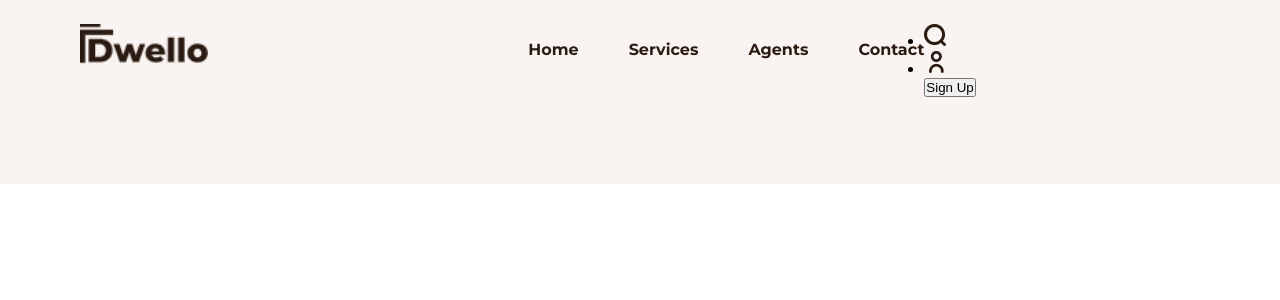
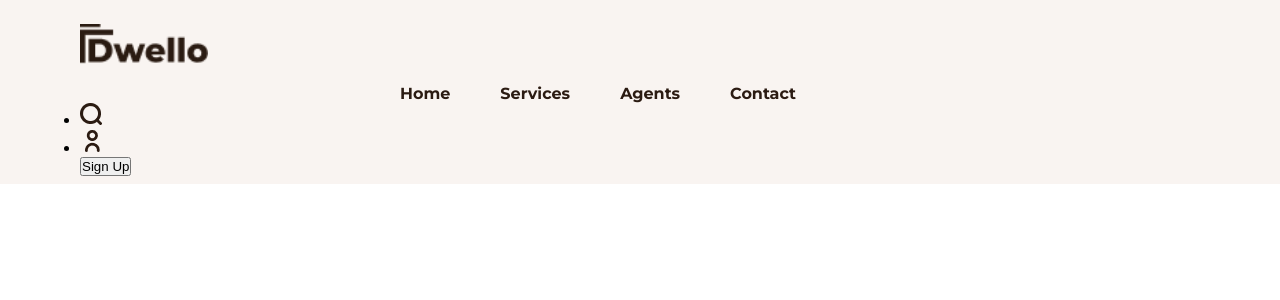
Before and after one commit to gabrieljcoutinho/Projeto-Dwello, a React (Create React App) app: page / in a window 1280 px wide. Shown: the top 300 px of the page. Built offline with nearby package versions, Linux system fonts and the light colour scheme.

Commit message:
div dentro do header separ img principal header e conteudo links

```diff
--- a/src/components/Header.jsx
+++ b/src/components/Header.jsx
@@ -11,6 +11,7 @@ const Header = () => {
   return (
     <div className='header'>
 
+              <div className="itensDoHeader">
               <img src={imgLogo} alt=""  className='imgLogoHeader'/>
 
 <ul className="headerLista">
@@ -27,6 +28,7 @@ const Header = () => {
   </ul>
 
               </div>
+    </div>
   )
 }
 
```
Lines whose indentation alone changed are shown as unchanged.
